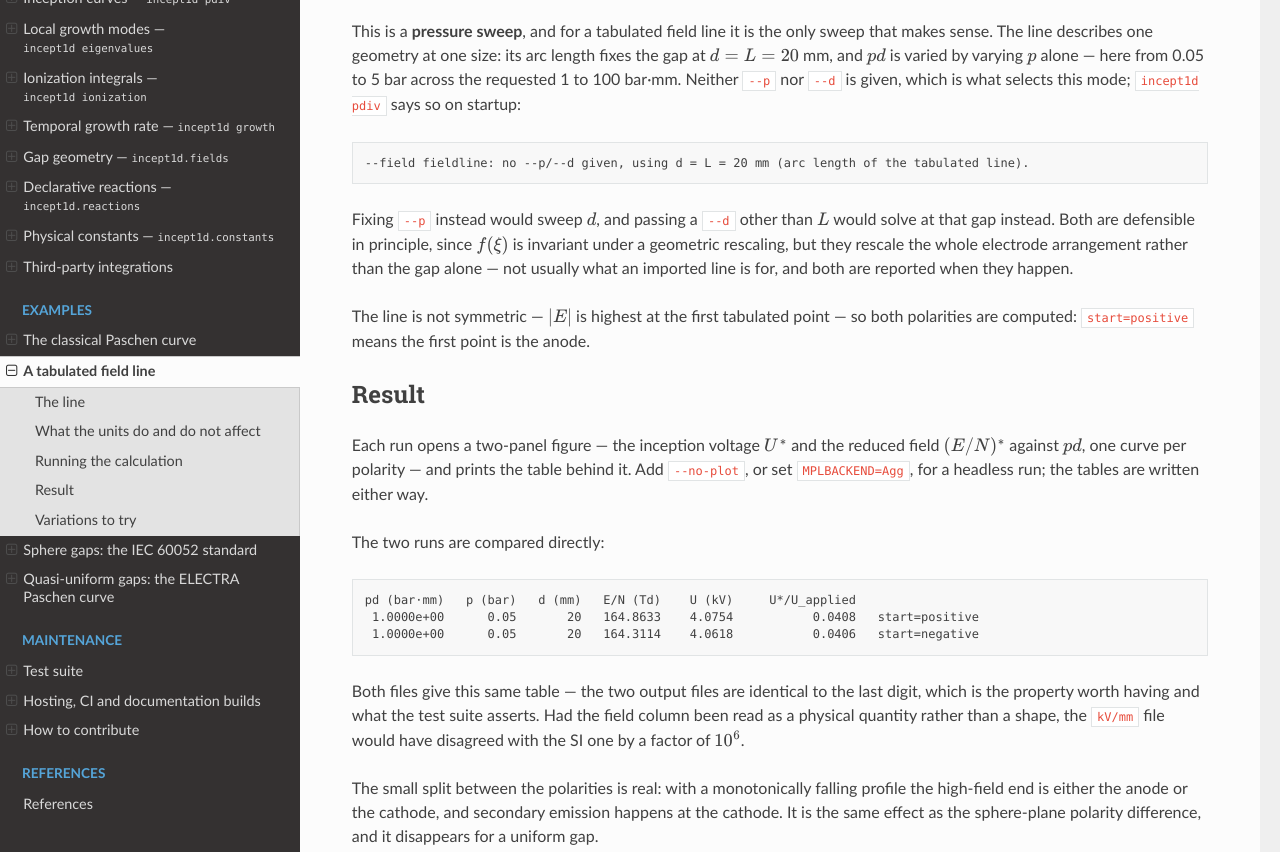
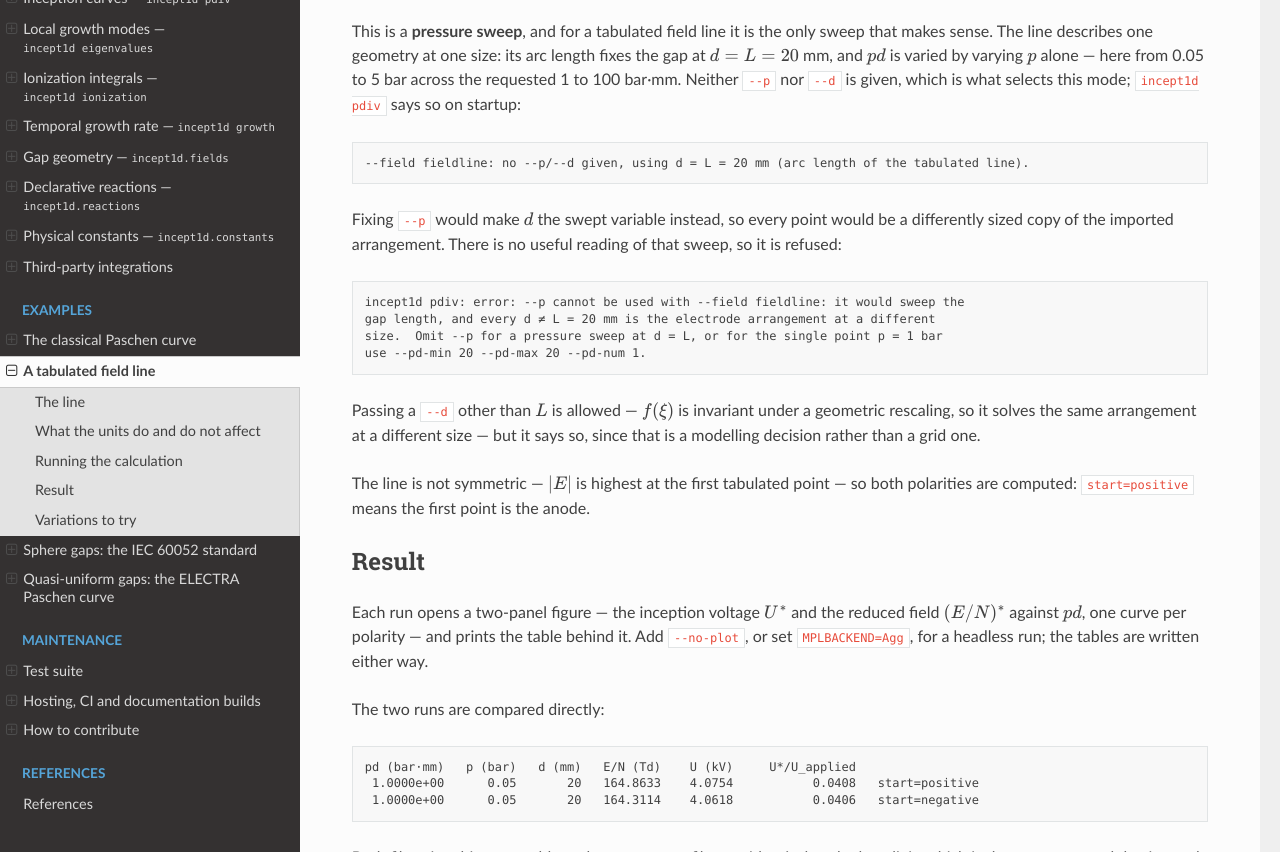
Before and after one commit to chombo-discharge/Incept1D, a Sphinx documentation site: the page built from docs/source/examples/fieldline.rst, in a window 1280 px wide and 900 px high, scrolled down 1791 px, cut to the strip 48-900 px from the top of the window. Built offline with Sphinx 7.4.7 and the Read the Docs theme 3.1.0, drawn with Linux system fonts in a browser that asks for light colours.

Commit message:
feat: refuse --p for a tabulated field line
Fixing the pressure makes the gap the swept variable, so every point of the
sweep is a differently sized copy of the imported arrangement.  A tabulated
line is one geometry at one size, and there is no reading of that sweep
worth offering, so a warning was the wrong response.

The error says how to get what the user probably wanted instead: omit --p
for a pressure sweep at d = L, or ask for a single point directly with
pd = p*L and --pd-num 1, which the message computes.

--d other than the arc length is still allowed and still warns.  It
rescales the arrangement once and deliberately rather than across a sweep,
which is a modelling decision the user is entitled to make.

Co-Authored-By: Claude Opus 5 (1M context) <noreply@anthropic.com>

```diff
--- a/docs/source/examples/fieldline.rst
+++ b/docs/source/examples/fieldline.rst
@@ -116,12 +116,21 @@ selects this mode; ``incept1d pdiv`` says so on startup:
 
    --field fieldline: no --p/--d given, using d = L = 20 mm (arc length of the tabulated line).
 
-Fixing ``--p`` instead would sweep :math:`d`, and passing a ``--d`` other
-than :math:`L` would solve at that gap instead.  Both are defensible in
-principle, since :math:`f(\xi)` is invariant under a geometric rescaling,
-but they rescale the whole electrode arrangement rather than the gap alone
-— not usually what an imported line is for, and both are reported when they
-happen.
+Fixing ``--p`` would make :math:`d` the swept variable instead, so every
+point would be a differently sized copy of the imported arrangement.  There
+is no useful reading of that sweep, so it is refused:
+
+.. code-block:: text
+
+   incept1d pdiv: error: --p cannot be used with --field fieldline: it would sweep the
+   gap length, and every d ≠ L = 20 mm is the electrode arrangement at a different
+   size.  Omit --p for a pressure sweep at d = L, or for the single point p = 1 bar
+   use --pd-min 20 --pd-max 20 --pd-num 1.
+
+Passing a ``--d`` other than :math:`L` is allowed — :math:`f(\xi)` is
+invariant under a geometric rescaling, so it solves the same arrangement at
+a different size — but it says so, since that is a modelling decision
+rather than a grid one.
 
 The line is not symmetric — :math:`|E|` is highest at the first tabulated
 point — so both polarities are computed: ``start=positive`` means the first
```
Also changed, not shown: docs/source/modules/fielddistributions.rst (+12 -6 lines), docs/source/modules/inception.rst (+6 -3 lines), 2 other files.
